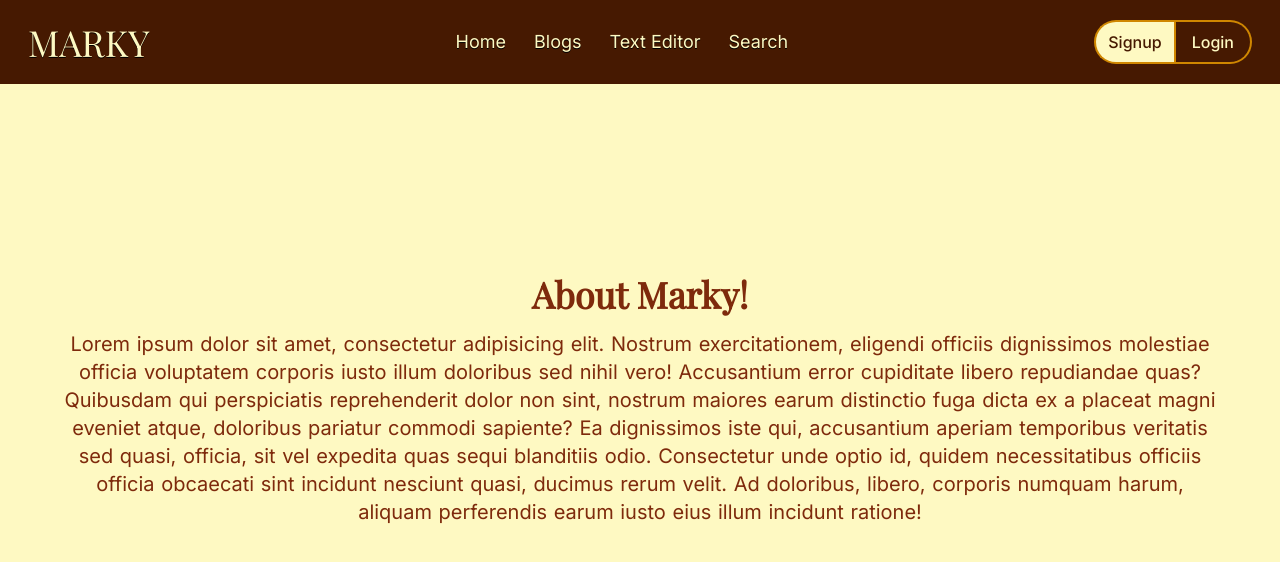
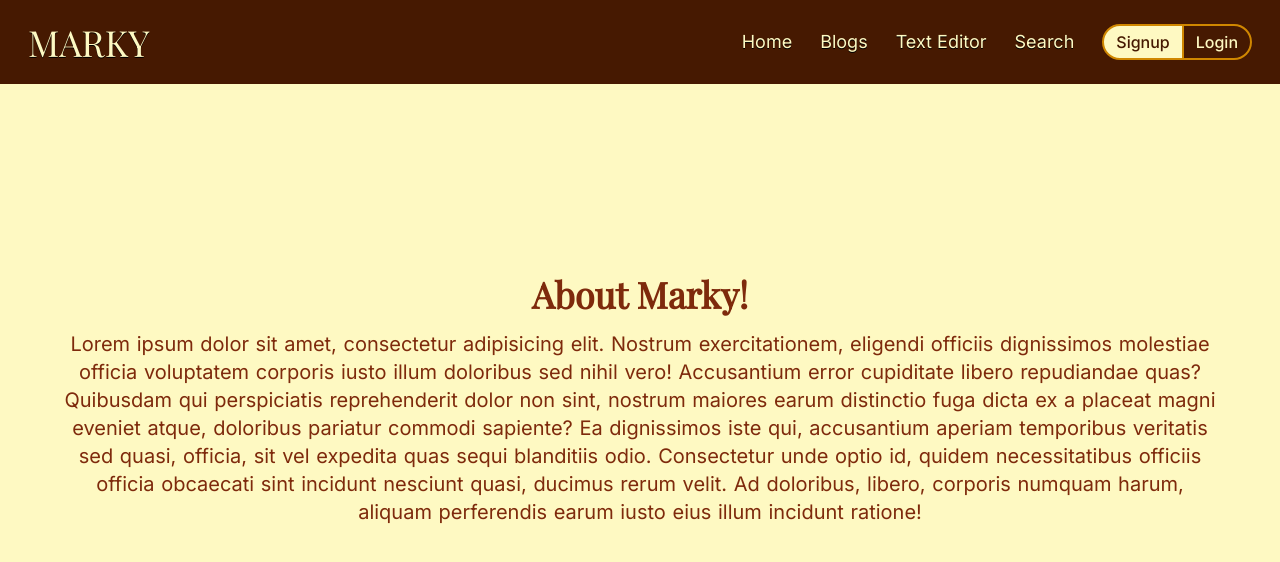
Before and after one commit to alphapi-314/Marky, a React (Vite) app in the folder frontend/: page / in a window 1280 px wide. Shown: the top 562 px of the page. Built offline with nearby package versions, Linux system fonts and the light colour scheme.

Commit message:
navbar fix

```diff
--- a/frontend/src/components/Navbar.jsx
+++ b/frontend/src/components/Navbar.jsx
@@ -8,21 +8,22 @@ const Navbar = () => {
           <div className="font-display text-yellow-100 text-4xl text-shadow-2xs text-shadow-black">
             <Link to='/'>MARKY</Link>
           </div>
-          {/* <div style={{ fontFamily: "Poppins" }}>hello how are you</div> */}
-          <div className="font-inter text-yellow-100 text-lg flex gap-7 text-shadow-2xs text-shadow-black">
+          <div className='flex justify-between gap-7 flex-row items-center'>
+            <div className="font-inter text-yellow-100 text-lg flex gap-7 text-shadow-2xs text-shadow-black">
             <Link to='/'>Home</Link>
             <Link to='/'>Blogs</Link>
             <Link to='/editor'>Text Editor</Link>
             <Link to='/'>Search</Link>
           </div>
           <div className='flex items-center justify-center'>
-            <div className='rounded-l-4xl bg-yellow-100 border-yellow-600  border-t-2 border-l-2 border-b-2 flex items-center px-3 py-2'>
+            <div className='rounded-l-4xl bg-yellow-100 border-yellow-600  border-t-2 border-l-2 border-r-1 border-b-2 p-1 flex items-center px-3'>
               <Link className='text-amber-950 font-medium font-inter' to='/signup'>Signup</Link>
             </div>
-            <div className="w-0.5 h-11 bg-yellow-600"></div>
-            <div className='rounded-r-4xl  bg-amber-950 border-yellow-600 border-t-2 border-r-2 border-b-2 flex items-center px-4 py-2'>
+
+            <div className='rounded-r-4xl  bg-amber-950 border-yellow-600 border-t-2 border-r-2 border-l-1 border-b-2 p-1 flex items-center px-3'>
               <Link className=' text-yellow-100 font-medium font-inter' to='/login'>Login</Link>
             </div>
+          </div>
           </div>
         </div>
     </>
```
